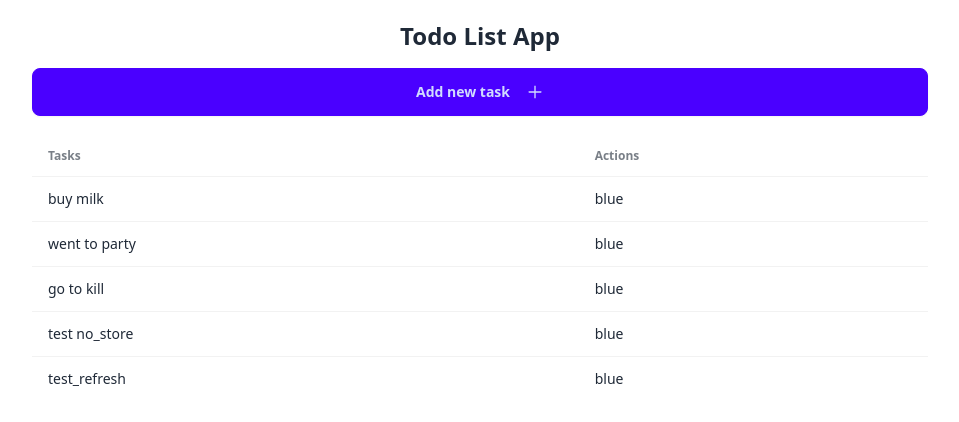
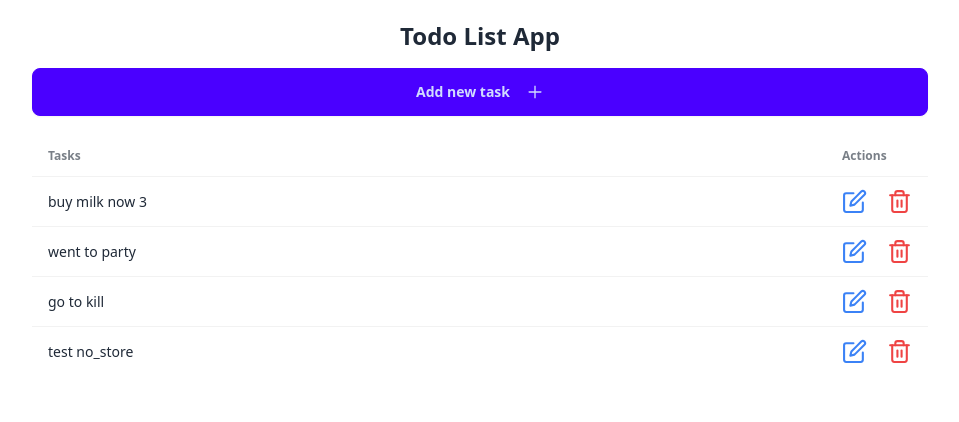
Before and after one commit to AndreyKhmara/next_todo_with_server, a Next.js app in the folder client/: page / in a window 1280 px wide. Shown: the top 422 px of the page, without its empty margins (160-1119 px from the left). Built offline with nearby package versions, Linux system fonts and the light colour scheme; data requests are answered from the project's data file.

Commit message:
add new icons add CRUDs

```diff
--- a/client/api.ts
+++ b/client/api.ts
@@ -19,3 +19,20 @@
   const newTodo = await res.json();
   return newTodo;
 };
+
+export const editTodo = async (todo: ITask): Promise<ITask> => {
+  const res = await fetch(`${baseUrl}/tasks/${todo.id}`, {
+    method: "PUT",
+    headers: { "Content-Type": "application/json" },
+    body: JSON.stringify(todo),
+  });
+
+  const updatedTodo = await res.json();
+  return updatedTodo;
+};
+
+export const deleteTodo = async (id: string): Promise<void> => {
+  await fetch(`${baseUrl}/tasks/${id}`, {
+    method: "DELETE",
+  });
+};
--- a/client/app/components/AddTask.tsx
+++ b/client/app/components/AddTask.tsx
@@ -8,17 +8,18 @@
 import { useRouter } from "next/navigation";
 
 export const AddTask = () => {
-  //todo check on new branch
-  const router = useRouter();
+  const router = useRouter(); //need to refesh todo list after add todo
   const [modalOpen, setModalOpen] = useState<boolean>(false);
   const [newTextValue, setNewTextValue] = useState<string>("");
 
-  const handleSubmitNewTodo: FormEventHandler<HTMLFormElement> = async (e) => {
+  const handleSubmitNewTodo: React.FormEventHandler<HTMLFormElement> = async (
+    e,
+  ) => {
     e.preventDefault();
     await addNewTodo({ id: uuidv4(), text: newTextValue });
     setNewTextValue("");
     setModalOpen(false);
-    router.refresh();
+    router.refresh(); //need to refesh todo list after add todo
   };
 
   return (
--- a/client/app/components/Task.tsx
+++ b/client/app/components/Task.tsx
@@ -1,14 +1,80 @@
+"use client";
 import { ITask } from "@/typse/tasks";
+import { FiEdit, FiTrash2 } from "react-icons/fi";
+import { TaskModal } from "@/app/components/TaskModal";
+import { useState } from "react";
+import { deleteTodo, editTodo } from "@/api";
+
+import { useRouter } from "next/navigation";
 
 interface TaskProps {
   task: ITask;
 }
 
 export const Task: React.FC<TaskProps> = ({ task }) => {
+  const [openModalEdit, setOpenModalEdit] = useState<boolean>(false);
+  const [openModalDelete, setOpenModalDelete] = useState<boolean>(false);
+  const [taskToEdit, setTaskToEdit] = useState<string>(task.text);
+  const router = useRouter(); //need to refesh todo list after add todo
+
+  const handleSubmitEditTodo: React.FormEventHandler<HTMLFormElement> = async (
+    e,
+  ) => {
+    e.preventDefault();
+    await editTodo({ id: task.id, text: taskToEdit });
+    setOpenModalEdit(false);
+    router.refresh(); //need to refesh todo list after add todo
+  };
+
+  const handleDeleteTask = async (id: string) => {
+    await deleteTodo(id);
+    setOpenModalDelete(false);
+    router.refresh(); //need to refesh todo list after add todo
+  };
+
   return (
     <tr key={task.id}>
-      <td>{task.text}</td>
-      <td>blue</td>
+      <td className="w-full">{task.text}</td>
+      <td className="flex gap-5">
+        <FiEdit
+          onClick={() => setOpenModalEdit(true)}
+          cursor="pointer"
+          className="text-blue-500"
+          size={25}
+        />
+        <TaskModal open={openModalEdit} setModalOpen={setOpenModalEdit}>
+          <form onSubmit={handleSubmitEditTodo}>
+            <h3 className="fonth-bold text-lg">Edit task</h3>
+            <div className="modal-action">
+              <input
+                value={taskToEdit}
+                type="text"
+                placeholder="Type here"
+                className="input input-bordered w-full"
+                onChange={(e) => setTaskToEdit(e.target.value)}
+              />
+              <button type="submit" className="btn">
+                Submit
+              </button>
+            </div>
+          </form>
+        </TaskModal>
+
+        <FiTrash2
+          onClick={() => setOpenModalDelete(true)}
+          cursor="pointer"
+          className="text-red-500"
+          size={25}
+        />
+        <TaskModal open={openModalDelete} setModalOpen={setOpenModalDelete}>
+          <h3 className="text-lg">Are your shure?</h3>
+          <div className="modal-action">
+            <button className="btn" onClick={() => handleDeleteTask(task.id)}>
+              Yes
+            </button>
+          </div>
+        </TaskModal>
+      </td>
     </tr>
   );
 };
--- a/client/data/todos.json
+++ b/client/data/todos.json
@@ -2,7 +2,7 @@
   "tasks": [
     {
       "id": "1",
-      "text": "buy milk"
+      "text": "buy milk now 3"
     },
     {
       "id": "2",
@@ -15,10 +15,6 @@
     {
       "id": "3b1643ce-3976-4162-a503-f43572c48181",
       "text": "test no_store"
-    },
-    {
-      "id": "3a041a23-0cb0-483a-aab7-02edf3ca2b09",
-      "text": "test_refresh"
     }
   ]
 }
```
